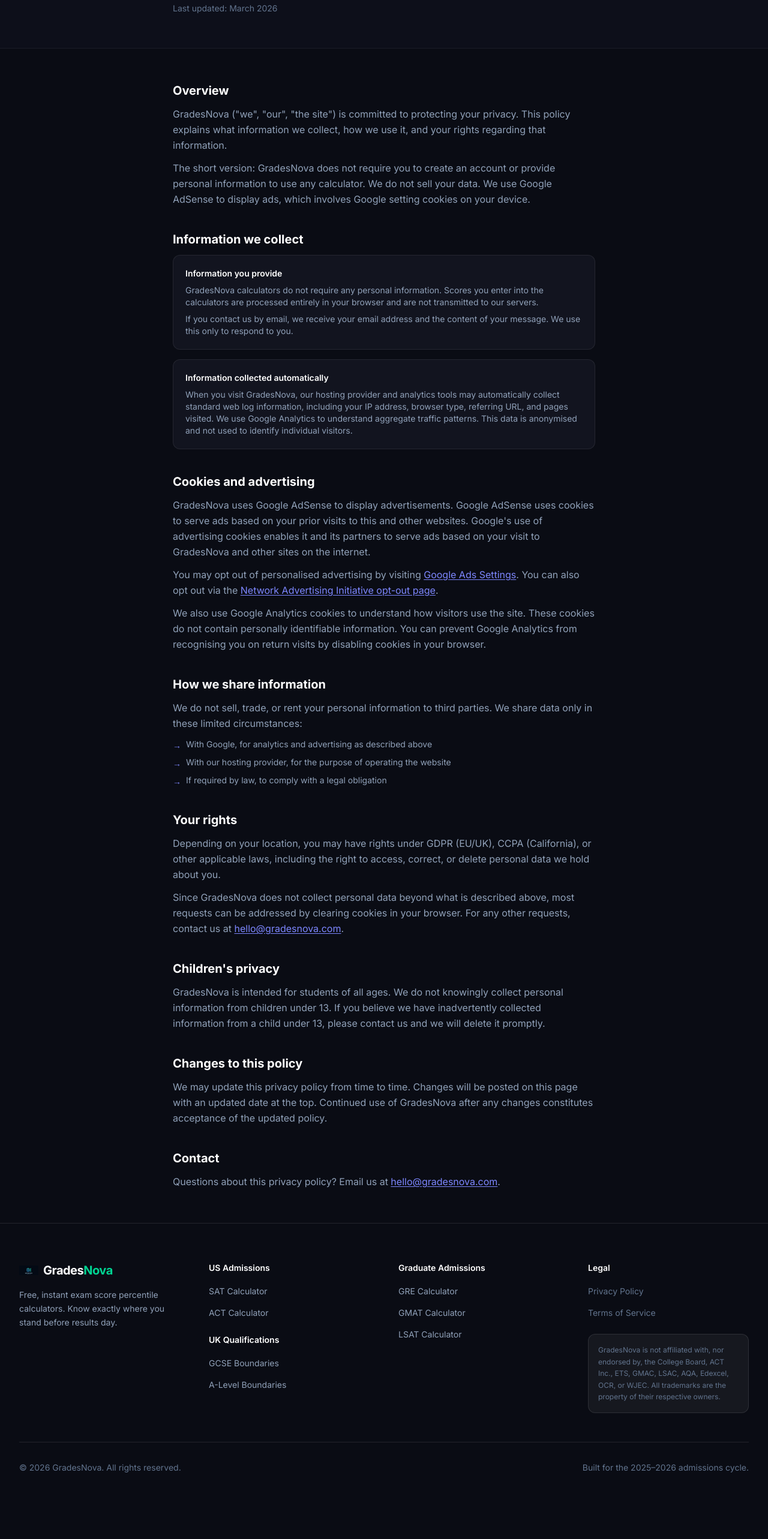
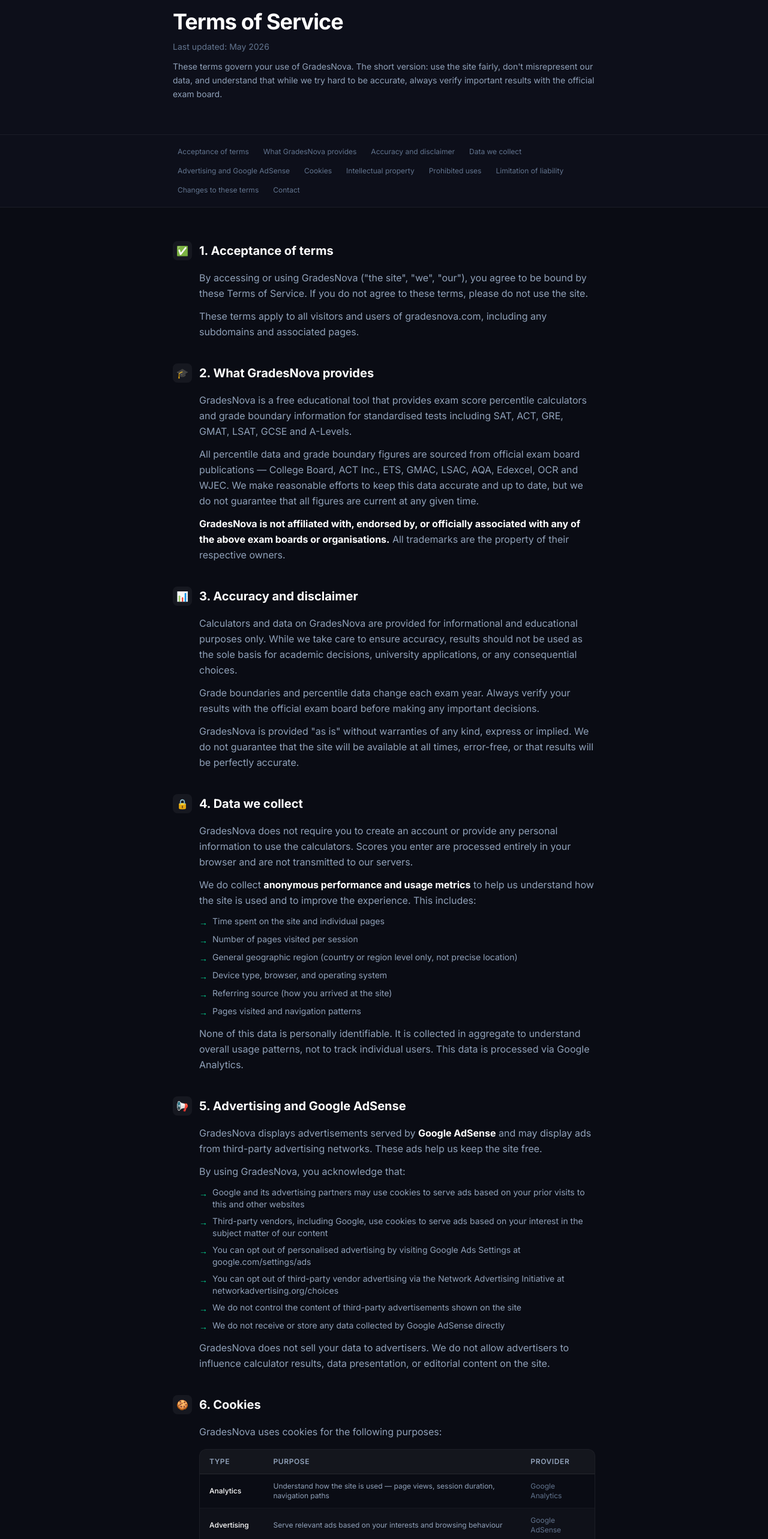
Before and after one commit to phantostick/gradesnova, a Next.js app: page /terms in a window 1280 px wide. Shown: the part 160-2726 px from the top of the page at 60% size. Before the commit the page ends 2649 px from the top, so only its background shows below. Built offline with nearby package versions, Linux system fonts and the light colour scheme.

Commit message:
Update page.tsx

```diff
--- a/app/terms/page.tsx
+++ b/app/terms/page.tsx
@@ -1,132 +1,311 @@
 import type { Metadata } from 'next';
 import { Navbar } from '@/components/navbar';
 import { Footer } from '@/components/footer';
+import Link from 'next/link';
 
 export const metadata: Metadata = {
-  title: 'Privacy Policy | GradesNova',
-  description: 'GradesNova privacy policy — how we handle data, cookies, and advertising.',
-  alternates: { canonical: 'https://gradesnova.com/privacy' },
+  title: 'Terms of Service | GradesNova',
+  description: 'Terms of service for GradesNova — free exam score percentile calculators for SAT, ACT, GRE, GMAT, LSAT, GCSE and A-Levels.',
+  alternates: { canonical: 'https://gradesnova.com/terms' },
   robots: { index: true, follow: true },
 };
 
-const LAST_UPDATED = 'March 2026';
+const LAST_UPDATED = 'May 2026';
 
-export default function PrivacyPage() {
+const sections = [
+  {
+    id: 'acceptance',
+    icon: '✅',
+    title: '1. Acceptance of terms',
+    content: (
+      <>
+        <p>
+          By accessing or using GradesNova ("the site", "we", "our"), you agree to be bound by these Terms of Service. If you do not agree to these terms, please do not use the site.
+        </p>
+        <p className="mt-3">
+          These terms apply to all visitors and users of gradesnova.com, including any subdomains and associated pages.
+        </p>
+      </>
+    ),
+  },
+  {
+    id: 'service',
+    icon: '🎓',
+    title: '2. What GradesNova provides',
+    content: (
+      <>
+        <p>
+          GradesNova is a free educational tool that provides exam score percentile calculators and grade boundary information for standardised tests including SAT, ACT, GRE, GMAT, LSAT, GCSE and A-Levels.
+        </p>
+        <p className="mt-3">
+          All percentile data and grade boundary figures are sourced from official exam board publications — College Board, ACT Inc., ETS, GMAC, LSAC, AQA, Edexcel, OCR and WJEC. We make reasonable efforts to keep this data accurate and up to date, but we do not guarantee that all figures are current at any given time.
+        </p>
+        <p className="mt-3">
+          <strong className="text-white">GradesNova is not affiliated with, endorsed by, or officially associated with any of the above exam boards or organisations.</strong> All trademarks are the property of their respective owners.
+        </p>
+      </>
+    ),
+  },
+  {
+    id: 'accuracy',
+    icon: '📊',
+    title: '3. Accuracy and disclaimer',
+    content: (
+      <>
+        <p>
+          Calculators and data on GradesNova are provided for informational and educational purposes only. While we take care to ensure accuracy, results should not be used as the sole basis for academic decisions, university applications, or any consequential choices.
+        </p>
+        <p className="mt-3">
+          Grade boundaries and percentile data change each exam year. Always verify your results with the official exam board before making any important decisions.
+        </p>
+        <p className="mt-3">
+          GradesNova is provided "as is" without warranties of any kind, express or implied. We do not guarantee that the site will be available at all times, error-free, or that results will be perfectly accurate.
+        </p>
+      </>
+    ),
+  },
+  {
+    id: 'data',
+    icon: '🔒',
+    title: '4. Data we collect',
+    content: (
+      <>
+        <p>
+          GradesNova does not require you to create an account or provide any personal information to use the calculators. Scores you enter are processed entirely in your browser and are not transmitted to our servers.
+        </p>
+        <p className="mt-3">
+          We do collect <strong className="text-white">anonymous performance and usage metrics</strong> to help us understand how the site is used and to improve the experience. This includes:
+        </p>
+        <ul className="mt-3 space-y-2">
+          {[
+            'Time spent on the site and individual pages',
+            'Number of pages visited per session',
+            'General geographic region (country or region level only, not precise location)',
+            'Device type, browser, and operating system',
+            'Referring source (how you arrived at the site)',
+            'Pages visited and navigation patterns',
+          ].map(item => (
+            <li key={item} className="flex items-start gap-2 text-sm">
+              <span className="text-emerald-400 mt-0.5 shrink-0">→</span>
+              {item}
+            </li>
+          ))}
+        </ul>
+        <p className="mt-3">
+          None of this data is personally identifiable. It is collected in aggregate to understand overall usage patterns, not to track individual users. This data is processed via Google Analytics.
+        </p>
+      </>
+    ),
+  },
+  {
+    id: 'advertising',
+    icon: '📢',
+    title: '5. Advertising and Google AdSense',
+    content: (
+      <>
+        <p>
+          GradesNova displays advertisements served by <strong className="text-white">Google AdSense</strong> and may display ads from third-party advertising networks. These ads help us keep the site free.
+        </p>
+        <p className="mt-3">
+          By using GradesNova, you acknowledge that:
+        </p>
+        <ul className="mt-3 space-y-2">
+          {[
+            'Google and its advertising partners may use cookies to serve ads based on your prior visits to this and other websites',
+            'Third-party vendors, including Google, use cookies to serve ads based on your interest in the subject matter of our content',
+            'You can opt out of personalised advertising by visiting Google Ads Settings at google.com/settings/ads',
+            'You can opt out of third-party vendor advertising via the Network Advertising Initiative at networkadvertising.org/choices',
+            'We do not control the content of third-party advertisements shown on the site',
+            'We do not receive or store any data collected by Google AdSense directly',
+          ].map(item => (
+            <li key={item} className="flex items-start gap-2 text-sm">
+              <span className="text-emerald-400 mt-0.5 shrink-0">→</span>
+              {item}
+            </li>
+          ))}
+        </ul>
+        <p className="mt-3">
+          GradesNova does not sell your data to advertisers. We do not allow advertisers to influence calculator results, data presentation, or editorial content on the site.
+        </p>
+      </>
+    ),
+  },
+  {
+    id: 'cookies',
+    icon: '🍪',
+    title: '6. Cookies',
+    content: (
+      <>
+        <p>
+          GradesNova uses cookies for the following purposes:
+        </p>
+        <div className="mt-4 bg-[#0a0c14] border border-white/8 rounded-xl overflow-hidden">
+          <table className="w-full text-sm">
+            <thead>
+              <tr className="bg-white/4 border-b border-white/8">
+                <th scope="col" className="text-left px-4 py-3 text-xs font-semibold text-slate-400 uppercase tracking-wider">Type</th>
+                <th scope="col" className="text-left px-4 py-3 text-xs font-semibold text-slate-400 uppercase tracking-wider">Purpose</th>
+                <th scope="col" className="text-left px-4 py-3 text-xs font-semibold text-slate-400 uppercase tracking-wider">Provider</th>
+              </tr>
+            </thead>
+            <tbody>
+              {[
+                ['Analytics', 'Understand how the site is used — page views, session duration, navigation paths', 'Google Analytics'],
+                ['Advertising', 'Serve relevant ads based on your interests and browsing behaviour', 'Google AdSense'],
+                ['Performance', 'Measure site loading speed and identify technical issues', 'Vercel Analytics'],
+              ].map(([type, purpose, provider], i) => (
+                <tr key={type} className={`border-b border-white/5 last:border-0 ${i % 2 === 0 ? '' : 'bg-white/2'}`}>
+                  <td className="px-4 py-3 text-white font-medium text-xs">{type}</td>
+                  <td className="px-4 py-3 text-slate-400 text-xs">{purpose}</td>
+                  <td className="px-4 py-3 text-slate-500 text-xs">{provider}</td>
+                </tr>
+              ))}
+            </tbody>
+          </table>
+        </div>
+        <p className="mt-3">
+          You can manage or disable cookies through your browser settings. Disabling cookies may affect the display of advertisements but will not affect the calculators themselves.
+        </p>
+      </>
+    ),
+  },
+  {
+    id: 'intellectual-property',
+    icon: '©️',
+    title: '7. Intellectual property',
+    content: (
+      <>
+        <p>
+          The design, layout, code, and original content of GradesNova are the property of GradesNova. You may not reproduce, copy, or redistribute any part of the site without permission.
+        </p>
+        <p className="mt-3">
+          Grade boundary data and percentile tables are sourced from official exam board publications. These remain the intellectual property of their respective organisations. We present this data in good faith for educational purposes.
+        </p>
+        <p className="mt-3">
+          Exam board names (AQA, Edexcel, OCR, WJEC, College Board, ACT Inc., ETS, GMAC, LSAC) and related trademarks are the property of their respective owners. Use of these names on GradesNova is purely descriptive and does not imply any affiliation or endorsement.
+        </p>
+      </>
+    ),
+  },
+  {
+    id: 'prohibited',
+    icon: '🚫',
+    title: '8. Prohibited uses',
+    content: (
+      <>
+        <p>You agree not to use GradesNova to:</p>
+        <ul className="mt-3 space-y-2">
+          {[
+            'Scrape, copy, or republish calculator data or boundary tables without attribution',
+            'Attempt to reverse engineer, disable, or interfere with the site\'s functionality',
+            'Use automated bots or scripts to access the site at scale',
+            'Represent GradesNova results as official exam board communications',
+            'Reproduce or redistribute our content for commercial purposes without permission',
+          ].map(item => (
+            <li key={item} className="flex items-start gap-2 text-sm">
+              <span className="text-red-400 mt-0.5 shrink-0">✗</span>
+              {item}
+            </li>
+          ))}
+        </ul>
+      </>
+    ),
+  },
+  {
+    id: 'limitation',
+    icon: '⚖️',
+    title: '9. Limitation of liability',
+    content: (
+      <p>
+        To the fullest extent permitted by law, GradesNova and its operators shall not be liable for any direct, indirect, incidental, or consequential damages arising from your use of the site, including but not limited to reliance on calculator results, data inaccuracies, or site unavailability. Your use of GradesNova is entirely at your own risk.
+      </p>
+    ),
+  },
+  {
+    id: 'changes',
+    icon: '🔄',
+    title: '10. Changes to these terms',
+    content: (
+      <p>
+        We may update these Terms of Service from time to time. Changes will be posted on this page with an updated date at the top. Continued use of GradesNova after changes are posted constitutes acceptance of the revised terms.
+      </p>
+    ),
+  },
+  {
+    id: 'contact',
+    icon: '✉️',
+    title: '11. Contact',
+    content: (
+      <p>
+        Questions about these terms? Email us at{' '}
+        <a href="mailto:jeepredictor.in@gmail.com"
+          className="text-emerald-400 hover:text-emerald-300 underline underline-offset-2 transition-colors">
+          jeepredictor.in@gmail.com
+        </a>. We aim to respond within 48 hours.
+      </p>
+    ),
+  },
+];
+
+export default function TermsPage() {
   return (
     <main className="bg-[#0a0c14] min-h-screen">
       <Navbar />
 
-      <header className="bg-[#0d0f1a] border-b border-white/6 py-14">
+      <header className="bg-[#0d0f1a] border-b border-white/6 py-14 mt-16">
         <div className="max-w-3xl mx-auto px-4 sm:px-6 lg:px-8">
           <div className="flex items-center gap-3 mb-4">
-            <div className="w-10 h-10 rounded-xl bg-indigo-500/15 flex items-center justify-center text-xl">🔒</div>
-            <span className="text-xs font-mono text-indigo-400/70 uppercase tracking-widest">Legal</span>
+            <div className="w-10 h-10 rounded-xl bg-emerald-500/15 flex items-center justify-center text-xl">⚖️</div>
+            <span className="text-xs font-mono text-emerald-400/70 uppercase tracking-widest">Legal</span>
           </div>
-          <h1 className="text-4xl font-bold text-white tracking-tight mb-3">Privacy Policy</h1>
+          <h1 className="text-4xl font-bold text-white tracking-tight mb-3">Terms of Service</h1>
           <p className="text-sm text-slate-500">Last updated: {LAST_UPDATED}</p>
+          <p className="text-slate-400 text-sm mt-3 leading-relaxed">
+            These terms govern your use of GradesNova. The short version: use the site fairly, don't misrepresent our data, and understand that while we try hard to be accurate, always verify important results with the official exam board.
+          </p>
         </div>
       </header>
 
-      <div className="max-w-3xl mx-auto px-4 sm:px-6 lg:px-8 py-14">
-        <div className="space-y-10 text-slate-400 leading-relaxed">
+      {/* Quick nav */}
+      <div className="bg-[#0d0f1a] border-b border-white/6 py-4">
+        <div className="max-w-3xl mx-auto px-4 sm:px-6 lg:px-8">
+          <div className="flex flex-wrap gap-2">
+            {sections.map(s => (
+              <a key={s.id} href={`#${s.id}`}
+                className="text-xs text-slate-500 hover:text-white transition-colors px-2 py-1 rounded-lg hover:bg-white/5">
+                {s.title.split('. ')[1]}
+              </a>
+            ))}
+          </div>
+        </div>
+      </div>
 
-          <section aria-labelledby="overview-heading">
-            <h2 id="overview-heading" className="text-xl font-bold text-white mb-3">Overview</h2>
-            <p>
-              GradesNova ("we", "our", "the site") is committed to protecting your privacy. This policy explains what information we collect, how we use it, and your rights regarding that information.
-            </p>
-            <p className="mt-3">
-              The short version: GradesNova does not require you to create an account or provide personal information to use any calculator. We do not sell your data. We use Google AdSense to display ads, which involves Google setting cookies on your device.
-            </p>
-          </section>
-
-          <section aria-labelledby="collect-heading">
-            <h2 id="collect-heading" className="text-xl font-bold text-white mb-3">Information we collect</h2>
-            <div className="space-y-4">
-              <div className="bg-[#12141f] border border-white/8 rounded-xl p-5">
-                <h3 className="text-sm font-semibold text-white mb-2">Information you provide</h3>
-                <p className="text-sm">
-                  GradesNova calculators do not require any personal information. Scores you enter into the calculators are processed entirely in your browser and are not transmitted to our servers.
-                </p>
-                <p className="text-sm mt-2">
-                  If you contact us by email, we receive your email address and the content of your message. We use this only to respond to you.
-                </p>
+      <div className="max-w-3xl mx-auto px-4 sm:px-6 lg:px-8 py-14 space-y-10">
+        {sections.map(section => (
+          <section key={section.id} id={section.id} aria-labelledby={`${section.id}-heading`}>
+            <div className="flex items-center gap-3 mb-4">
+              <div className="w-8 h-8 rounded-lg bg-white/5 flex items-center justify-center text-base shrink-0">
+                {section.icon}
               </div>
-              <div className="bg-[#12141f] border border-white/8 rounded-xl p-5">
-                <h3 className="text-sm font-semibold text-white mb-2">Information collected automatically</h3>
-                <p className="text-sm">
-                  When you visit GradesNova, our hosting provider and analytics tools may automatically collect standard web log information, including your IP address, browser type, referring URL, and pages visited. We use Google Analytics to understand aggregate traffic patterns. This data is anonymised and not used to identify individual visitors.
-                </p>
-              </div>
+              <h2 id={`${section.id}-heading`} className="text-xl font-bold text-white">
+                {section.title}
+              </h2>
+            </div>
+            <div className="text-slate-400 leading-relaxed pl-11">
+              {section.content}
             </div>
           </section>
+        ))}
 
-          <section aria-labelledby="cookies-heading">
-            <h2 id="cookies-heading" className="text-xl font-bold text-white mb-3">Cookies and advertising</h2>
-            <p>
-              GradesNova uses Google AdSense to display advertisements. Google AdSense uses cookies to serve ads based on your prior visits to this and other websites. Google's use of advertising cookies enables it and its partners to serve ads based on your visit to GradesNova and other sites on the internet.
-            </p>
-            <p className="mt-3">
-              You may opt out of personalised advertising by visiting <a href="https://www.google.com/settings/ads" target="_blank" rel="noopener noreferrer" className="text-indigo-400 hover:text-indigo-300 underline underline-offset-2">Google Ads Settings</a>. You can also opt out via the <a href="https://www.networkadvertising.org/choices/" target="_blank" rel="noopener noreferrer" className="text-indigo-400 hover:text-indigo-300 underline underline-offset-2">Network Advertising Initiative opt-out page</a>.
-            </p>
-            <p className="mt-3">
-              We also use Google Analytics cookies to understand how visitors use the site. These cookies do not contain personally identifiable information. You can prevent Google Analytics from recognising you on return visits by disabling cookies in your browser.
-            </p>
-          </section>
-
-          <section aria-labelledby="sharing-heading">
-            <h2 id="sharing-heading" className="text-xl font-bold text-white mb-3">How we share information</h2>
-            <p>
-              We do not sell, trade, or rent your personal information to third parties. We share data only in these limited circumstances:
-            </p>
-            <ul className="mt-3 space-y-2">
-              {[
-                'With Google, for analytics and advertising as described above',
-                'With our hosting provider, for the purpose of operating the website',
-                'If required by law, to comply with a legal obligation',
-              ].map(item => (
-                <li key={item} className="flex items-start gap-2 text-sm">
-                  <span className="text-indigo-400 mt-0.5 shrink-0">→</span>
-                  {item}
-                </li>
-              ))}
-            </ul>
-          </section>
-
-          <section aria-labelledby="rights-heading">
-            <h2 id="rights-heading" className="text-xl font-bold text-white mb-3">Your rights</h2>
-            <p>
-              Depending on your location, you may have rights under GDPR (EU/UK), CCPA (California), or other applicable laws, including the right to access, correct, or delete personal data we hold about you.
-            </p>
-            <p className="mt-3">
-              Since GradesNova does not collect personal data beyond what is described above, most requests can be addressed by clearing cookies in your browser. For any other requests, contact us at <a href="mailto:hello@gradesnova.com" className="text-indigo-400 hover:text-indigo-300 underline underline-offset-2">hello@gradesnova.com</a>.
-            </p>
-          </section>
-
-          <section aria-labelledby="children-heading">
-            <h2 id="children-heading" className="text-xl font-bold text-white mb-3">Children's privacy</h2>
-            <p>
-              GradesNova is intended for students of all ages. We do not knowingly collect personal information from children under 13. If you believe we have inadvertently collected information from a child under 13, please contact us and we will delete it promptly.
-            </p>
-          </section>
-
-          <section aria-labelledby="changes-heading">
-            <h2 id="changes-heading" className="text-xl font-bold text-white mb-3">Changes to this policy</h2>
-            <p>
-              We may update this privacy policy from time to time. Changes will be posted on this page with an updated date at the top. Continued use of GradesNova after any changes constitutes acceptance of the updated policy.
-            </p>
-          </section>
-
-          <section aria-labelledby="contact-heading">
-            <h2 id="contact-heading" className="text-xl font-bold text-white mb-3">Contact</h2>
-            <p>
-              Questions about this privacy policy? Email us at{' '}
-              <a href="mailto:hello@gradesnova.com" className="text-indigo-400 hover:text-indigo-300 underline underline-offset-2">
-                hello@gradesnova.com
-              </a>.
-            </p>
-          </section>
-
+        {/* Bottom nav */}
+        <div className="border-t border-white/8 pt-8 flex flex-col sm:flex-row gap-4 items-start sm:items-center justify-between">
+          <p className="text-xs text-slate-600">
+            © {new Date().getFullYear()} GradesNova. Not affiliated with College Board, ACT Inc., ETS, GMAC, LSAC, AQA, Edexcel, OCR, or WJEC.
+          </p>
+          <div className="flex gap-4">
+            <Link href="/privacy" className="text-xs text-slate-500 hover:text-white transition-colors">Privacy Policy</Link>
+            <Link href="/contact" className="text-xs text-slate-500 hover:text-white transition-colors">Contact</Link>
+          </div>
         </div>
       </div>
 
```
